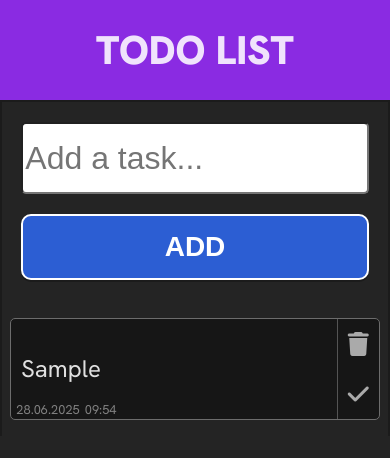
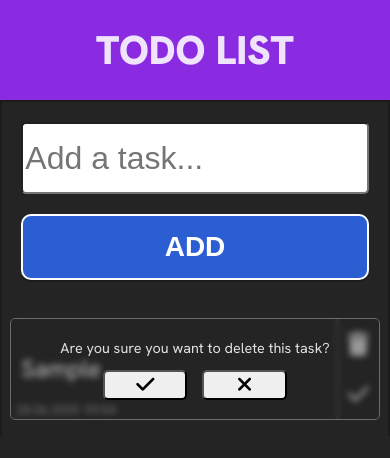
Before and after one commit to chaliyYehor/todo-list, a React (Vite) app: page / in a window 390 px wide. Both pictures are taken after typing "Sample" into the empty fields and a click on the button "ADD". Shown: the top 458 px of the page. Built offline with nearby package versions, Linux system fonts and the light colour scheme.

Commit message:
add media queries for phone users to the todos list

```diff
--- a/src/components/main/todo-list/todo-list-item/Item.css
+++ b/src/components/main/todo-list/todo-list-item/Item.css
@@ -26,7 +26,7 @@
 
 	overflow: hidden;
 
-	animation: popUpAnim .4s alternate ease-in-out;
+	animation: popUpAnim 0.4s alternate ease-in-out;
 
 	&:hover {
 		border-color: white;
@@ -68,7 +68,7 @@
 	height: 100%;
 
 	background-color: rgba(89, 89, 89, 0.22);
-	backdrop-filter: blur(2px);
+	backdrop-filter: blur(3px);
 
 	transition: 0.4s;
 
@@ -94,8 +94,12 @@
 
 	width: 50%;
 
+	gap: 15px;
+
 	button {
 		font-size: 2rem;
+
+		border-radius: 5px;
 
 		width: 100px;
 	}
@@ -144,3 +148,39 @@
 
 	color: gray;
 }
+
+@media (max-width: 650px) {
+	.deletition-approvement > span {
+		font-size: 1.3rem;
+	}
+}
+
+@media (max-width: 520px) {
+	.deletition-approvement > span {
+		font-size: 1.1rem;
+	}
+
+	.decisionBtns > button {
+		font-size: 1.5rem;
+	}
+}
+
+@media (max-width: 450px) {
+	.deletition-approvement > span {
+		font-size: 1rem;
+	}
+
+	.decisionBtns > button {
+		font-size: 1.3rem;
+	}
+}
+
+@media (max-width: 420px) {
+	.deletition-approvement > span {
+		font-size: .9rem;
+	}
+
+	.decisionBtns > button {
+		font-size: 1.3rem;
+	}
+}
--- a/src/components/main/todo-list/todo-list-item/Item.jsx
+++ b/src/components/main/todo-list/todo-list-item/Item.jsx
@@ -33,7 +33,7 @@ export default function Item({
 				<i onClick={() => makeTodoDone(id)} className='fa-solid fa-check'></i>
 			</section>
 
-			<section ref={delApproveElement} className='deletition-approvement'>
+			<section ref={delApproveElement} className='deletition-approvement active'>
 				<span>Are you sure you want to delete this task?</span>
 				<section className='decisionBtns'>
 					<button onClick={() => deleteTodo(id)} className='approve'>
```
